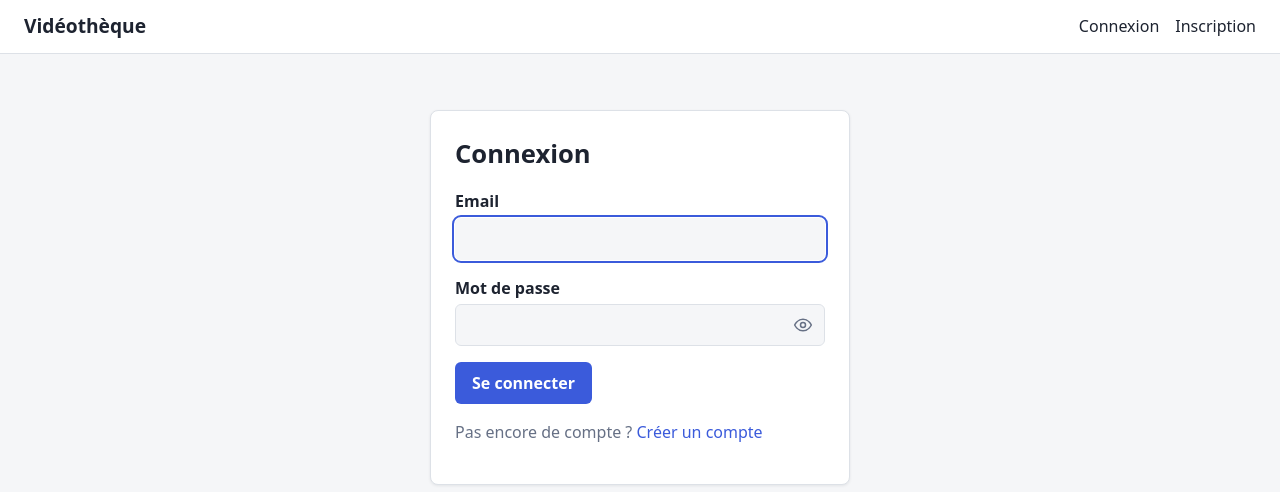
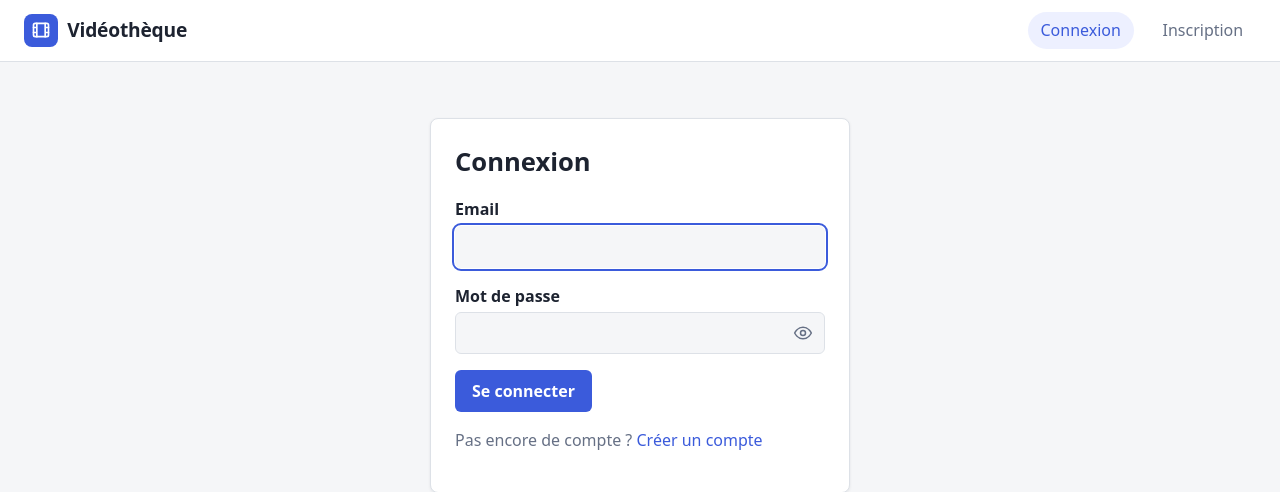
Before and after one commit to SenaiSensei/videotheque-serveur, a Flask app: page /login?next=/admin in a window 1280 px wide. Shown: the top 492 px of the page. Run offline with Flask 3, Linux system fonts and the light colour scheme.

Commit message:
fix : update button for navigation

```diff
--- a/static/style.css
+++ b/static/style.css
@@ -83,7 +83,29 @@ main {
   border-bottom: 1px solid var(--border);
 }
 
-.brand { font-weight: 700; font-size: 1.2rem; color: var(--text); }
+/* Logo du site */
+.brand {
+  display: inline-flex;
+  align-items: center;
+  gap: 0.6rem;
+  font-weight: 700;
+  font-size: 1.2rem;
+  letter-spacing: -0.01em;
+  color: var(--text);
+}
+.brand:hover { text-decoration: none; color: var(--text); }
+.brand-logo {
+  display: inline-grid;
+  place-items: center;
+  width: 2.1rem;
+  height: 2.1rem;
+  border-radius: var(--radius);
+  color: var(--on-primary);
+  background: var(--primary);
+  transition: transform 0.15s ease;
+}
+.brand-logo svg.icon { width: 1.25rem; height: 1.25rem; }
+.brand:hover .brand-logo { transform: rotate(-6deg) scale(1.05); }
 
 .topbar nav {
   display: flex;
@@ -92,8 +114,39 @@ main {
   gap: 0.25rem 1rem;
 }
 
-.topbar nav a { color: var(--text); }
-.topbar nav a:hover { color: var(--primary); }
+/* Liens de la barre : pastilles, sans soulignement */
+.nav-link {
+  display: inline-flex;
+  align-items: center;
+  gap: 0.4rem;
+  padding: 0.4rem 0.8rem;
+  border-radius: 999px;
+  font-weight: 500;
+  color: var(--muted);
+  transition: background 0.15s ease, color 0.15s ease;
+}
+.nav-link:hover { text-decoration: none; color: var(--text); background: var(--bg); }
+.nav-link.active { color: var(--primary); background: var(--tag-bg); }
+
+/* Lien de retour */
+.back-link {
+  display: inline-flex;
+  align-items: center;
+  gap: 0.4rem;
+  margin-bottom: 1rem;
+  padding: 0.35rem 0.8rem 0.35rem 0.6rem;
+  border: 1px solid var(--border);
+  border-radius: 999px;
+  font-size: 0.95rem;
+  color: var(--muted);
+  background: var(--surface);
+  transition: color 0.15s ease, border-color 0.15s ease;
+}
+.back-link:hover { text-decoration: none; color: var(--primary); border-color: var(--primary); }
+.back-link svg.icon { transition: transform 0.15s ease; }
+.back-link:hover svg.icon { transform: translateX(-3px); }
+
+a:focus-visible { outline: 2px solid var(--primary); outline-offset: 2px; }
 
 /* Messages */
 
--- a/templates/_macros.html
+++ b/templates/_macros.html
@@ -6,6 +6,9 @@
     {% if name == "plus" %}<path d="M12 5v14M5 12h14"/>
     {% elif name == "edit" %}<path d="M4 20h4L19 9l-4-4L4 16v4z"/><path d="M14 6l4 4"/>
     {% elif name == "trash" %}<path d="M4 7h16"/><path d="M10 11v6M14 11v6"/><path d="M6 7l1 13h10l1-13"/><path d="M9 7V4h6v3"/>
+    {% elif name == "film" %}<rect x="3" y="4" width="18" height="16" rx="2"/><path d="M7 4v16M17 4v16M3 9h4M3 15h4M17 9h4M17 15h4"/>
+    {% elif name == "grid" %}<rect x="4" y="4" width="6" height="6" rx="1"/><rect x="14" y="4" width="6" height="6" rx="1"/><rect x="4" y="14" width="6" height="6" rx="1"/><rect x="14" y="14" width="6" height="6" rx="1"/>
+    {% elif name == "arrow-left" %}<path d="M19 12H5M11 6l-6 6 6 6"/>
     {% endif %}
   </svg>
 {% endmacro %}
--- a/templates/base.html
+++ b/templates/base.html
@@ -6,13 +6,20 @@
   <title>{% block title %}Vidéothèque{% endblock %} · Vidéothèque</title>
   <link rel="stylesheet" href="{{ url_for('static', filename='style.css') }}">
 </head>
+{% from "_macros.html" import icon %}
 <body>
   <header class="topbar">
-    <a class="brand" href="{{ url_for('catalog') }}">Vidéothèque</a>
+    <a class="brand" href="{{ url_for('catalog') }}">
+      <span class="brand-logo">{{ icon("film") }}</span>
+      Vidéothèque
+    </a>
 
     <nav>
       {% if logged_in %}
-        <a href="{{ url_for('catalog') }}">Catalogue</a>
+        <a class="nav-link {{ 'active' if request.endpoint in ('catalog', 'film') }}" href="{{ url_for('catalog') }}"
+           {% if request.endpoint == 'catalog' %}aria-current="page"{% endif %}>
+          {{ icon("grid") }} Catalogue
+        </a>
 
         <details class="user-menu">
           <summary>
@@ -33,8 +40,8 @@
           </div>
         </details>
       {% else %}
-        <a href="{{ url_for('login') }}">Connexion</a>
-        <a href="{{ url_for('register') }}">Inscription</a>
+        <a class="nav-link {{ 'active' if request.endpoint == 'login' }}" href="{{ url_for('login') }}">Connexion</a>
+        <a class="nav-link {{ 'active' if request.endpoint == 'register' }}" href="{{ url_for('register') }}">Inscription</a>
       {% endif %}
     </nav>
   </header>
--- a/templates/film.html
+++ b/templates/film.html
@@ -2,7 +2,7 @@
 {% from "_macros.html" import favorite_button, icon, poster with context %}
 {% block title %}{{ film.title }}{% endblock %}
 {% block content %}
-<p><a href="{{ url_for('catalog') }}">← Retour au catalogue</a></p>
+<a class="back-link" href="{{ url_for('catalog') }}">{{ icon("arrow-left") }} Retour au catalogue</a>
 
 <article class="card">
   <div class="film-detail">
```
